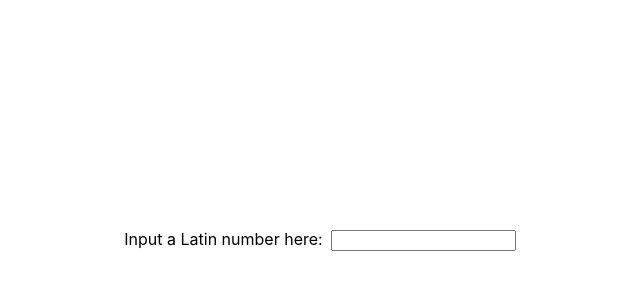
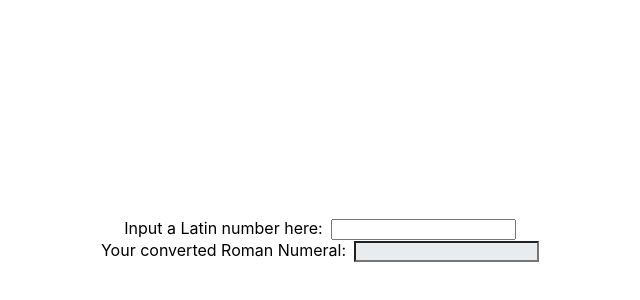
Before and after one commit to deniskaber/roman-calculator, a Next.js app: page / in a window 1280 px wide. Shown: the part 160-460 px from the top of the page, without its empty margins (320-960 px from the left). Built offline with nearby package versions, Linux system fonts and the light colour scheme.

Commit message:
Add output field implementation

```diff
--- a/pages/Home/Home.module.css
+++ b/pages/Home/Home.module.css
@@ -10,3 +10,7 @@
 .number-input {
   margin-left: 8px;
 }
+
+.number-input[readonly] {
+  background-color: #e9ecef;
+}
--- a/pages/Home/Home.tsx
+++ b/pages/Home/Home.tsx
@@ -22,6 +22,11 @@ export default function Home() {
             onChange={(e) => setNumberText(e.target.value)}
           />
         </label>
+
+        <label>
+          Your converted Roman Numeral:
+          <input className={styles['number-input']} readOnly />
+        </label>
       </main>
     </div>
   );
```
